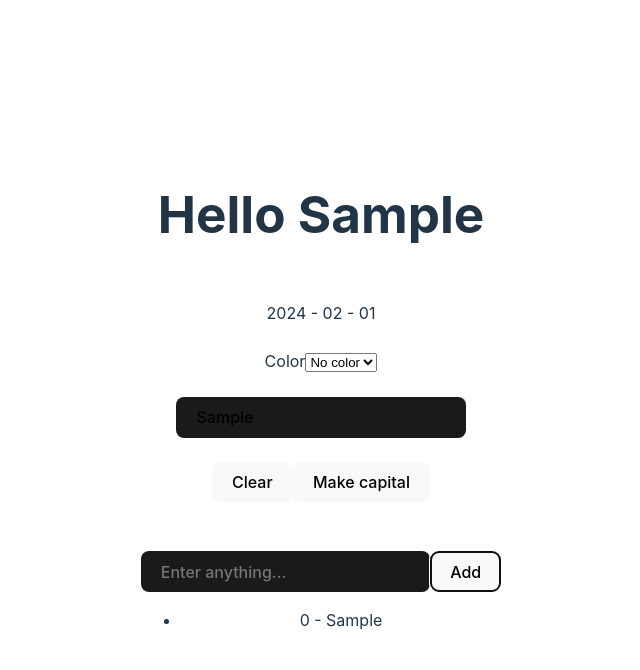
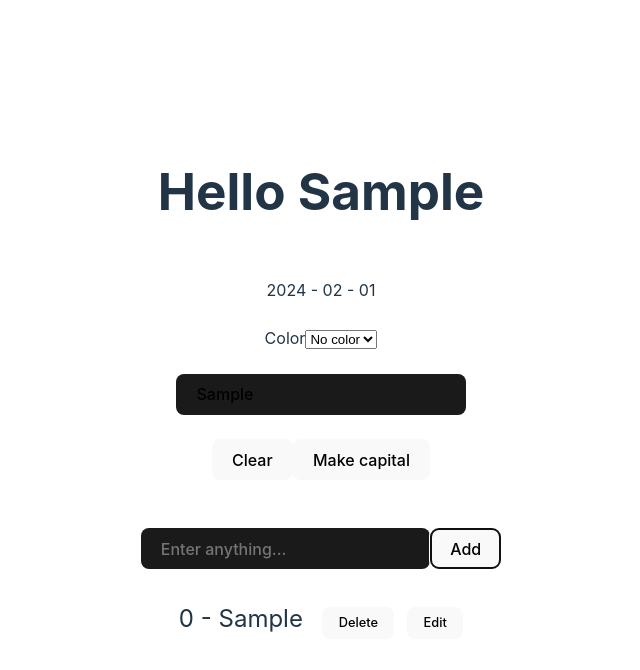
Before and after one commit to wtricks/sample-vue, a Vue app: page / in a window 1280 px wide. Both pictures are taken after typing "Sample", "Sample" into the empty fields and a click on the button "Add". Shown: the top 670 px of the page, without its empty margins (319-959 px from the left). Built offline with nearby package versions, Linux system fonts and the light colour scheme.

Commit message:
Added delete and edit functionallity to the TodoList

```diff
--- a/src/components/Test.vue
+++ b/src/components/Test.vue
@@ -17,15 +17,30 @@
     const date = ref(new Date())
 
     // for our todo list
+    const currentListItemIndex = ref(-1);
     const listValue = ref("")
     const listArray  = reactive<string[]>([])
+
+    const deleteListItem = (index: number) => {
+        listArray.splice(index, 1)
+    }
+
+    const editListItem = (index: number) => {
+        listValue.value = listArray[index]
+        currentListItemIndex.value = index;
+    }
 
     const addToList = () => {
         if (listValue.value == "") {
             return
         }
 
-        listArray.push(listValue.value)
+        if (currentListItemIndex.value == -1) {
+            listArray.push(listValue.value)
+        } else {
+            listArray[currentListItemIndex.value] = listValue.value
+            currentListItemIndex.value = -1
+        }
         listValue.value = ''
     }
 
@@ -108,12 +123,16 @@
 
     <br><br><br>
     <input type="text" placeholder="Enter anything..." name="list" v-model="listValue" />
-    <button type="button" title="Add message into list" @click="addToList">Add</button>
+    <button type="button" title="Add message into list" @click="addToList">
+        {{ currentListItemIndex != -1 ? "Edit" : "Add" }}
+    </button>
     <br>
 
     <ul>
         <li v-for="(item, index) in listArray">
             {{ index }} - {{ item }}
+            <button type="button" title="Delete" @click="deleteListItem(index)">Delete</button>
+            <button type="button" title="Delete" @click="editListItem(index)">Edit</button>
         </li>
     </ul>
 </template>
@@ -126,4 +145,19 @@
     .green {
         color: green;
     }
+
+    ul {
+        padding: 0
+    }
+
+    li {
+        padding: 1rem;
+        list-style: none;
+        font-size: 1.5rem;
+    }
+
+    li button {
+        margin-left: 0.8rem;
+        font-size: 0.8rem;
+    }
 </style>
```
